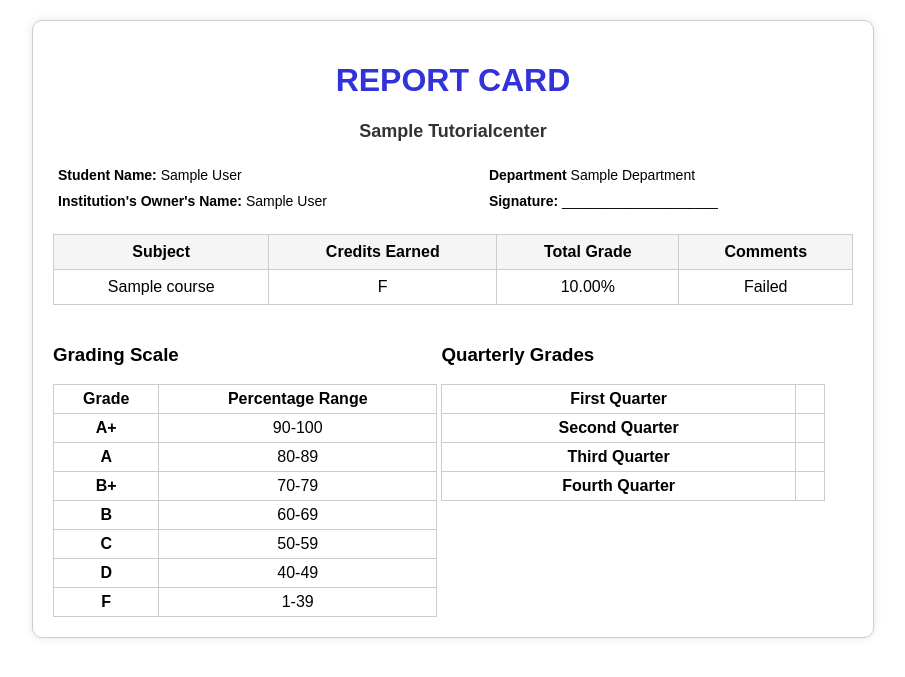
After one commit to PrinceJetro/Tutorial-Haven, a Django app: page /myreport/ in a window 1280 px wide. The commit adds this page. Shown: the top 677 px of the page, without its empty margins (187-1092 px from the left). Run offline with Django 4.2, Linux system fonts and the light colour scheme; a user stored in the database is signed in; tables that the repository leaves empty hold one stand-in row (values such as "Sample post"); lists and menus that the app fills with data are empty; some libraries are stand-ins or nearby versions.

Commit message:
added report card

```diff
--- a/templates/base.html
+++ b/templates/base.html
@@ -64,6 +64,7 @@
                         <div class="dropdown-menu fade-down m-0">
                             <a href="{% url 'list_courses' request.user.student.department.id %}" class="dropdown-item">Courses</a>
                             <a href="{% url 'listTheory' %}" class="dropdown-item">Theory Practices</a>
+                            <a href="{% url 'myreport' %}" class="dropdown-item">Your Report</a>
                         </div>
                     </div>
                 {% else %}
--- a/templates/cool/nav.html
+++ b/templates/cool/nav.html
@@ -65,6 +65,7 @@
                         <div class="dropdown-menu fade-down m-0">
                             <a href="{% url 'list_courses' request.user.student.department.id %}" class="dropdown-item">Courses</a>
                             <a href="{% url 'listTheory' %}" class="dropdown-item">Theory Practices</a>
+                            <a href="{% url 'myreport' %}" class="dropdown-item">Your Report</a>
                         </div>
                     </div>
                 {% else %}
--- /dev/null
+++ b/templates/report.html
@@ -0,0 +1,189 @@
+<!DOCTYPE html>
+<html lang="en">
+<head>
+    <meta charset="UTF-8">
+    <meta name="viewport" content="width=device-width, initial-scale=1.0">
+    <title>Report Card</title>
+    <style>
+        body {
+            font-family: Arial, sans-serif;
+            margin: 20px;
+            padding: 0;
+        }
+        .report-card {
+            max-width: 800px;
+            margin: auto;
+            border: 1px solid #ccc;
+            padding: 20px;
+            border-radius: 10px;
+            box-shadow: 0 0 10px rgba(0, 0, 0, 0.1);
+        }
+        .header {
+            text-align: center;
+            margin-bottom: 20px;
+        }
+        .header h1 {
+            color: rgb(50, 50, 218);
+        }
+        .header h2 {
+            margin: 0;
+            font-size: 18px;
+            color: #333;
+        }
+        .info-table, .grades-table {
+            width: 100%;
+            border-collapse: collapse;
+            margin-bottom: 20px;
+        }
+        .info-table td {
+            padding: 5px;
+            font-size: 14px;
+        }
+        .grades-table th, .grades-table td {
+            border: 1px solid #ccc;
+            padding: 8px;
+            text-align: center;
+        }
+        .grades-table th {
+            background-color: #f5f5f5;
+        }
+        .grading-scale, .quarters {
+            display: inline-block;
+            width: 48%;
+            vertical-align: top;
+        }
+        .grading-scale table, .quarters table {
+            width: 100%;
+            border-collapse: collapse;
+        }
+        .grading-scale th, .grading-scale td, .quarters th, .quarters td {
+            border: 1px solid #ccc;
+            padding: 5px;
+            text-align: center;
+        }
+    </style>
+</head>
+<body>
+    <div class="report-card">
+        <div class="header">
+            <h1>REPORT CARD</h1>
+            <h2>{{ request.user.student.tutorial_center.name|title }}</h2>
+        </div>
+        <table class="info-table">
+            <tr>
+                <td><strong>Student Name:</strong> {{ request.user.get_full_name|title }}</td>
+                <td><strong>Department</strong> {{ request.user.student.department.name|title }}</td>
+            </tr>
+            <tr>
+                <td><strong>Institution's Owner's Name:</strong> {{ request.user.student.tutorial_center.owner.get_full_name|title }}</td>
+                <td><strong>Signature:</strong> ____________________</td>
+            </tr>
+        </table>
+        <table class="grades-table">
+            <thead>
+                <tr>
+                    <th>Subject</th>
+                    <th>Credits Earned</th>
+                    <th>Total Grade</th>
+                    <th>Comments</th>
+                </tr>
+            </thead>
+            <tbody>
+                {% for grade in graded_data %}
+                <tr>
+                    <td>{{ grade.course }}</td>
+                    <td>{{ grade.credits }}</td>
+                    <td>
+                        {% if grade.percentage == 0.00 %}
+                            _____
+                        {% else %}
+                        {{ grade.percentage }}%
+                        {% endif %}
+                    </td>
+                    <td>
+                        {% if grade.credits == "A+" %}
+                            Excellent Performance
+                        {% elif grade.credits == "A" %}
+                            Very Good
+                        {% elif grade.credits == "B+" %}
+                            Good
+                        {% elif grade.credits == "B" %}
+                            Satisfactory
+                        {% elif grade.credits == "C" %}
+                            Pass
+                        {% elif grade.credits == "D" %}
+                            Poor Performance
+                        {% elif grade.percentage == 0.00 %}
+                            Go and Practice
+                        {% else %}
+                            Failed
+                        {% endif %}
+                    </td>
+                </tr>
+                {% endfor %}
+            </tbody>
+        </table>
+
+        <div class="grading-scale">
+            <h3>Grading Scale</h3>
+            <table>
+                <tr>
+                    <th>Grade</th>
+                    <th>Percentage Range</th>
+                </tr>
+                <tr>
+                    <th>A+</th>
+                    <td>90-100</td>
+                </tr>
+                <tr>
+                    <th>A</th>
+                    <td>80-89</td>
+                </tr>
+                <tr>
+                    <th>B+</th>
+                    <td>70-79</td>
+                </tr>
+                <tr>
+                    <th>B</th>
+                    <td>60-69</td>
+                </tr>
+                <tr>
+                    <th>C</th>
+                    <td>50-59</td>
+                </tr>
+                <tr>
+                    <th>D</th>
+                    <td>40-49</td>
+                </tr>
+                <tr>
+                    <th>F</th>
+                    <td>1-39</td>
+                </tr>
+
+            </table>
+        </div>
+
+        <div class="quarters">
+            <h3>Quarterly Grades</h3>
+            <table>
+                <tr>
+                    <th>First Quarter</th>
+                    <td></td>
+                </tr>
+                <tr>
+                    <th>Second Quarter</th>
+                    <td></td>
+                </tr>
+                <tr>
+                    <th>Third Quarter</th>
+                    <td></td>
+                </tr>
+                <tr>
+                    <th>Fourth Quarter</th>
+                    <td></td>
+                </tr>
+            </table>
+        </div>
+    </div>
+</body>
+</html>
--- a/webapp/models.py
+++ b/webapp/models.py
@@ -109,6 +109,7 @@ class TheoryGrade(models.Model):
     question = models.ForeignKey(PastQuestionsTheory, on_delete=models.CASCADE, related_name='theory_grades')
     question_text = RichTextField(help_text="Theory question", null=True)
     response = RichTextField(help_text="Student's response", null=True)
+    note = RichTextField(help_text="Note for Student", null=True)
     course = models.ForeignKey(Course, on_delete=models.CASCADE, related_name='theory_grades', null=True)
     score = models.DecimalField(max_digits=5, decimal_places=2, help_text="Score", null=True)
     submitted_at = models.DateTimeField(auto_now_add=True)
--- a/webapp/urls.py
+++ b/webapp/urls.py
@@ -23,4 +23,5 @@ urlpatterns = [
     path('grade/theory/<int:grade_id>/', views.grade_theory, name='grade_theory'),
     path("all_theories", views.listTheory, name="listTheory"),
     path('pastquestions/<int:pastpq_id>/keypoints', views.key_points, name='keypoints'),
+    path('myreport/', views.myreport, name='myreport'),
 ]
--- a/webapp/views.py
+++ b/webapp/views.py
@@ -222,7 +222,6 @@ def register_student(request):
                     image=image_url,  # Store the image URL instead of the file
                 )
                 student.save()
-
                 # Log the user in and redirect to their profile
                 login(request, user)
                 send_registration_email(
@@ -316,6 +315,17 @@ def approve_users(request):
         for student in Student.objects.filter(id__in=approved_student_ids):
             student.is_approved = True
             student.save()
+
+            # Prefill UserCourseProgress if missing
+            try:
+                department_courses = student.department.courses.all()
+                for course in department_courses:
+                    # Create or retrieve progress records for the student
+                    UserCourseProgress.objects.get_or_create(user=student.user, course=course)
+            except Exception as e:
+                # Log the error (replace print with proper logging in production)
+                print(f"Error pre-filling UserCourseProgress for {student.user.username}: {e}")
+
             send_approval_email(student.user.first_name, student.user.email, tutorial_center.name, "Student")
 
         return redirect('approve_users')
@@ -592,6 +602,46 @@ def grade_theory(request, grade_id):
     }
     return render(request, 'grade_theory.html', context)
 
+# Utility function to calculate credits
+def calculate_credits(percentage):
+    if percentage >= 90:
+        return "A+"
+    elif percentage >= 80:
+        return "A"
+    elif percentage >= 70:
+        return "B+"
+    elif percentage >= 60:
+        return "B"
+    elif percentage >= 50:
+        return "C"
+    elif percentage >= 40:
+        return "D"
+    elif percentage == 0:
+        return "_____"
+    else:
+        return "F"
+
+
+
+@login_required
+def myreport(request):
+    objgrades = UserCourseProgress.objects.filter(user=request.user).all()
+    print(objgrades)
+    graded_data = []
+
+    for grade in objgrades:
+        credits = calculate_credits(grade.percentage)
+        graded_data.append({
+            "course": grade.course.name,
+            "percentage": grade.percentage,
+            "credits": credits,
+        })
+
+    context = {
+        "graded_data": graded_data,
+    }
+    return render(request, 'report.html', context)
+
 
 
 
```
Also changed, not shown: webapp/migrations/0037_theorygrade_note.py (added).
